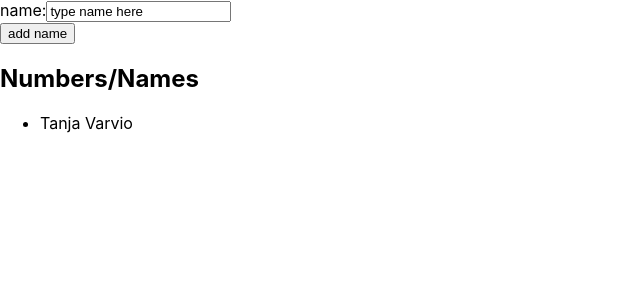
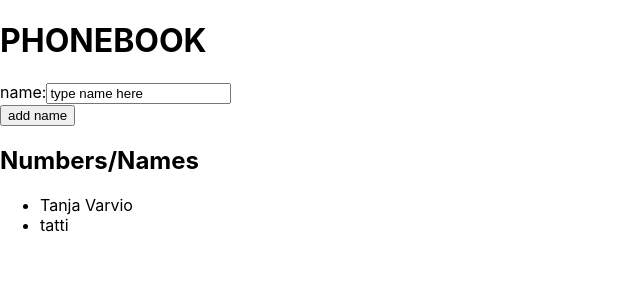
Before and after one commit to TanjaVar/full_stack_mooc_2021, a React (Create React App) app in the folder osa2/puhelinluettelo/: page / in a window 1280 px wide. Shown: the top 300 px of the page, without its empty margins (0-640 px from the left). Built offline with nearby package versions, Linux system fonts and the light colour scheme.

Commit message:
Lomakkeiden kasittely: 2.7 puhelinluettelo step2

```diff
--- a/osa2/puhelinluettelo/src/App.js
+++ b/osa2/puhelinluettelo/src/App.js
@@ -2,42 +2,58 @@ import React, {useState} from 'react';
 
 //Tila newName on tarkoitettu lomakkeen kentän kontrollointiin.
 //Toteutetaan tässä tehtävässä henkilön lisäys puhelinluetteloon.
+const ListGenerator = (props) => {
+  //console.log(props, 'listgenerator')
+  return (
+    <li>{props.person.name}</li>
+  )
+}
 
 const App = () => {
   const [persons, setPersons] = useState([
-    {name: 'Tanja Varvio'}
+    {name: 'Tanja Varvio'},
+    {name: 'tatti'}
   ]);
   const [newName, setName] = useState('type name here');
 
   //kutsutaan kun buttonia painetaan
   const addName = (event) => {
     event.preventDefault(); // estää oletustoiminnan onClick event
-
     const personObject = {
       name: newName
     };
 
-    //asettaa uuden listan jossa päiviretty uusi alkio mukana
-    setPersons(persons.concat(personObject));
+    //looppaa arrayn läpi ja jos löytää nimen sieltä niin sitten alert
+    // muuttaa
+    let nameFound = false;
+    for (let i = 0; i < persons.length; i++) {
+      //console.log(newName)
+      //console.log(persons[i].name)
+      //console.log(persons.length)
+      if (newName === persons[i].name) {
+        window.alert(`${persons[i].name} is already in PHONEBOOK`)
+        nameFound = true
+      }
+    }
+
+    if(!nameFound) {
+      setPersons(persons.concat(personObject))
+    }
+
     // nollaa newName State
-    setName(' ')
+    setName('')
   }
 
   //kutsutaan kun teksti name kentäsä vaihtuu
   const handleTextChange = (event) => {
+    console.log(event.target.value)
     setName(event.target.value)
-  }
-
-  const ListGenerator = (props) => {
-    //console.log(props, 'listgenerator')
-    return (
-      <li>{props.person.name}</li>
-    )
   }
 
 
   return (
     <div>
+      <h1>PHONEBOOK</h1>
       <form onSubmit={addName}>
         <div>
           name:
```
